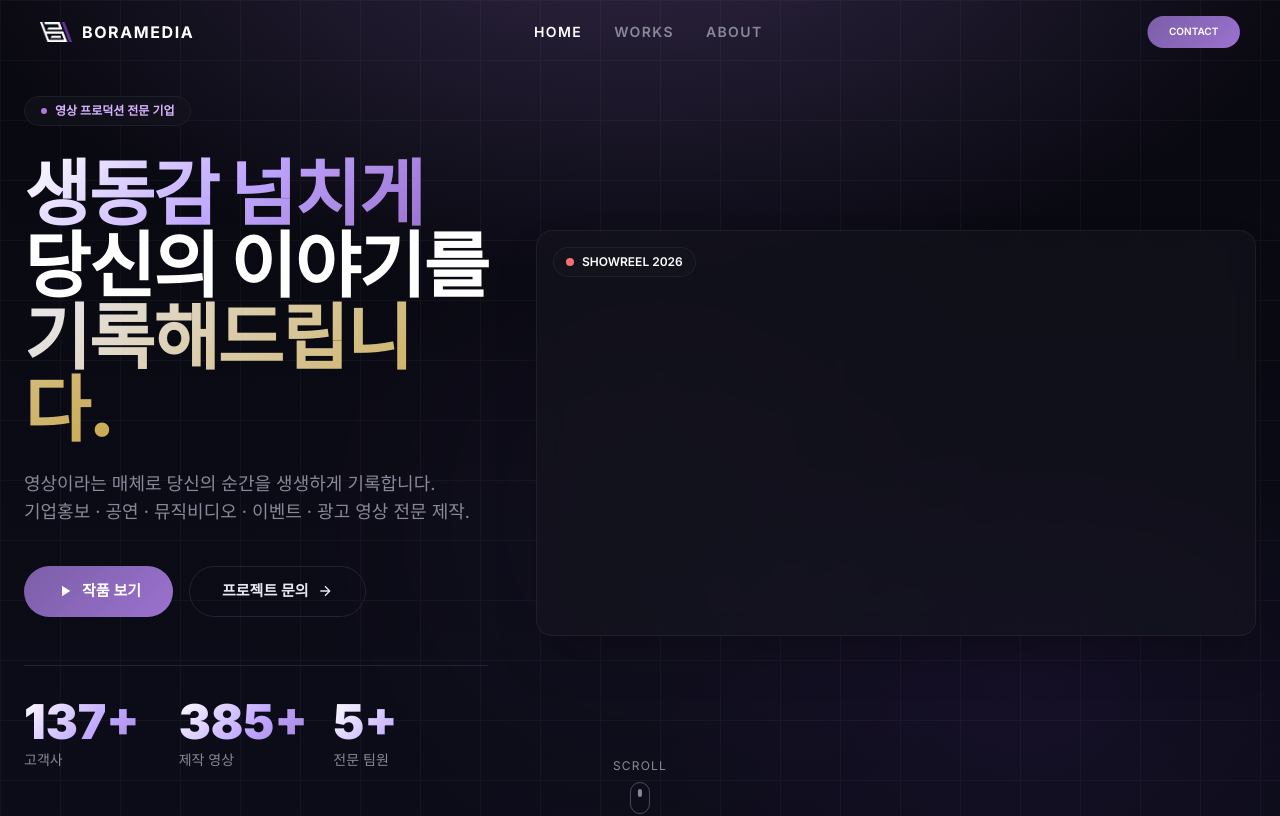
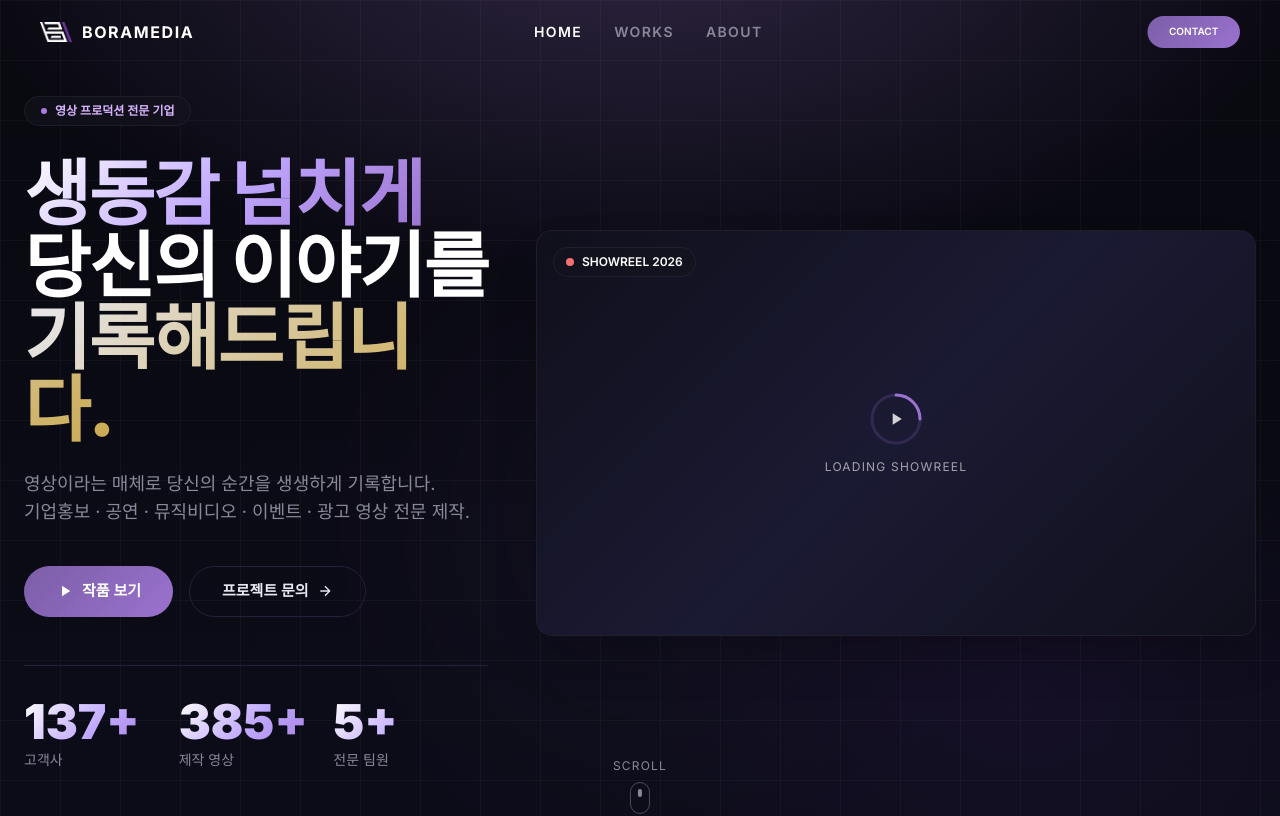
Before and after one commit to hootre/2026-borasite, a Next.js app: page / in a window 1280 px wide. Shown: the top 816 px of the page. Built offline with nearby package versions, Linux system fonts and the light colour scheme.

Commit message:
fix: 파비콘 정사각형 수정, 쇼릴 썸네일 로딩 오버레이 추가

```diff
--- a/app/page.tsx
+++ b/app/page.tsx
@@ -55,7 +55,7 @@ export default async function HomePage() {
   return (
     <>
       <HomeSchema worksCount={works.length} />
-      <Hero showreelEmbedUrl={showreel?.embedUrl} recentClients={recentClients} siteConfig={siteConfig} />
+      <Hero showreelEmbedUrl={showreel?.embedUrl} showreelThumbnail={showreel?.thumbnail} recentClients={recentClients} siteConfig={siteConfig} />
       <WorksGrid works={featuredWorks} customCategoryLabels={customCategoryLabels} />
       <Stats />
       <Services />
--- a/components/Hero.tsx
+++ b/components/Hero.tsx
@@ -1,24 +1,97 @@
 "use client";
 
-import { useEffect, useRef } from "react";
+import { useEffect, useRef, useState } from "react";
+import Image from "next/image";
 import Link from "next/link";
 import { SiteConfig, DEFAULT_CONFIG } from "@/lib/siteConfigTypes";
 
 interface HeroProps {
   showreelEmbedUrl?: string | null;
+  showreelThumbnail?: string | null;
   recentClients?: string[];
   siteConfig?: SiteConfig;
 }
 
-export default function Hero({ showreelEmbedUrl, siteConfig }: HeroProps) {
+export default function Hero({ showreelEmbedUrl, showreelThumbnail, siteConfig }: HeroProps) {
   const cfg = siteConfig ?? DEFAULT_CONFIG;
   const textRef = useRef<HTMLDivElement>(null);
+  const [videoLoaded, setVideoLoaded] = useState(false);
 
   useEffect(() => {
     const el = textRef.current;
     if (!el) return;
     setTimeout(() => el.classList.add("visible"), 100);
   }, []);
+
+  // 썸네일 fallback: Vimeo CDN 또는 그라디언트 플레이스홀더
+  const posterUrl = showreelThumbnail || null;
+
+  const VideoWrapper = ({ className }: { className?: string }) => (
+    <div className={`glass rounded-2xl overflow-hidden border border-white/5 shadow-2xl ${className ?? ''}`}>
+      <div className="video-wrapper relative">
+        {/* 로딩 오버레이 - 영상 로드 전까지 표시 */}
+        <div
+          className="absolute inset-0 z-10 flex items-center justify-center transition-opacity duration-700"
+          style={{ opacity: videoLoaded ? 0 : 1, pointerEvents: videoLoaded ? 'none' : 'auto' }}
+        >
+          {/* 썸네일 배경 */}
+          {posterUrl ? (
+            <Image
+              src={posterUrl}
+              alt="Showreel thumbnail"
+              fill
+              className="object-cover"
+              priority
+            />
+          ) : (
+            <div
+              className="absolute inset-0"
+              style={{ background: 'linear-gradient(135deg, #1A1A2E 0%, #2D2B55 50%, #1A1A2E 100%)' }}
+            />
+          )}
+          {/* 어두운 오버레이 */}
+          <div className="absolute inset-0 bg-black/40" />
+          {/* 스피너 + 텍스트 */}
+          <div className="relative z-10 flex flex-col items-center gap-3">
+            <div className="relative w-14 h-14">
+              {/* 바깥 원 */}
+              <svg className="absolute inset-0 animate-spin" viewBox="0 0 56 56" fill="none">
+                <circle cx="28" cy="28" r="24" stroke="rgba(123,94,167,0.25)" strokeWidth="3" />
+                <path
+                  d="M28 4 A24 24 0 0 1 52 28"
+                  stroke="#9B72CF"
+                  strokeWidth="3"
+                  strokeLinecap="round"
+                />
+              </svg>
+              {/* 재생 아이콘 */}
+              <div className="absolute inset-0 flex items-center justify-center">
+                <svg width="20" height="20" viewBox="0 0 24 24" fill="rgba(255,255,255,0.8)">
+                  <path d="M8 5v14l11-7z" />
+                </svg>
+              </div>
+            </div>
+            <span className="text-white/60 text-xs tracking-widest uppercase">Loading Showreel</span>
+          </div>
+        </div>
+
+        {/* 실제 Vimeo iframe */}
+        <iframe
+          src={showreelEmbedUrl ? `${showreelEmbedUrl}&background=1&autoplay=1&loop=1&muted=1` : 'about:blank'}
+          allow="autoplay; fullscreen; picture-in-picture"
+          style={{ border: 0, opacity: videoLoaded ? 1 : 0, transition: 'opacity 0.7s ease' }}
+          title="BORAMEDIA Showreel"
+          onLoad={() => setVideoLoaded(true)}
+        />
+      </div>
+
+      {/* SHOWREEL 뱃지 */}
+      <div className="absolute top-4 left-4 inline-flex items-center gap-2 glass px-3 py-1.5 rounded-full text-xs font-semibold text-white z-20">
+        <span className="w-2 h-2 rounded-full bg-red-400 animate-pulse" />
+        SHOWREEL 2026
+      </div>
+    </div>
+  );
 
   return (
     <section className="relative min-h-screen flex items-center overflow-hidden hero-gradient">
@@ -44,20 +117,7 @@ export default function Hero({ showreelEmbedUrl, siteConfig }: HeroProps) {
 
         {/* 모바일: showreel 상단 배치 */}
         <div className="block lg:hidden mb-6 relative">
-          <div className="glass rounded-2xl overflow-hidden border border-white/5 shadow-2xl">
-            <div className="video-wrapper">
-              <iframe
-                src={showreelEmbedUrl ? `${showreelEmbedUrl}&background=1&autoplay=1&loop=1&muted=1` : 'about:blank'}
-                allow="autoplay; fullscreen; picture-in-picture"
-                style={{ border: 0 }}
-                title="BORAMEDIA Showreel"
-              />
-            </div>
-            <div className="absolute top-3 left-3 inline-flex items-center gap-1.5 glass px-2.5 py-1 rounded-full text-[11px] font-semibold text-white">
-              <span className="w-1.5 h-1.5 rounded-full bg-red-400 animate-pulse" />
-              SHOWREEL 2026
-            </div>
-          </div>
+          <VideoWrapper />
         </div>
 
         {/* 데스크톱: 기존 좌우 레이아웃 */}
@@ -115,20 +175,7 @@ export default function Hero({ showreelEmbedUrl, siteConfig }: HeroProps) {
 
           {/* Right: Showreel card (데스크톱만) */}
           <div className="relative hidden lg:block lg:col-span-3">
-            <div className="glass rounded-2xl overflow-hidden border border-white/5 shadow-2xl">
-              <div className="video-wrapper">
-                <iframe
-                  src={showreelEmbedUrl ? `${showreelEmbedUrl}&background=1&autoplay=1&loop=1&muted=1` : 'about:blank'}
-                  allow="autoplay; fullscreen; picture-in-picture"
-                  style={{ border: 0 }}
-                  title="BORAMEDIA Showreel"
-                />
-              </div>
-              <div className="absolute top-4 left-4 inline-flex items-center gap-2 glass px-3 py-1.5 rounded-full text-xs font-semibold text-white">
-                <span className="w-2 h-2 rounded-full bg-red-400 animate-pulse" />
-                SHOWREEL 2026
-              </div>
-            </div>
+            <VideoWrapper />
           </div>
         </div>
       </div>
--- a/lib/vimeo.ts
+++ b/lib/vimeo.ts
@@ -161,10 +161,10 @@ export async function getAllWorks(): Promise<WorkMeta[]> {
   return works;
 }
 
-export async function getShowreel(): Promise<{ vimeoId: string; embedUrl: string } | null> {
+export async function getShowreel(): Promise<{ vimeoId: string; embedUrl: string; thumbnail?: string } | null> {
   const all = await getAllWorks();
   const found = all.find((w) => w.tags.some((t) => t === '메인영상'));
-  return found ? { vimeoId: found.vimeoId, embedUrl: found.vimeoEmbedUrl } : null;
+  return found ? { vimeoId: found.vimeoId, embedUrl: found.vimeoEmbedUrl, thumbnail: found.thumbnail } : null;
 }
 
 export async function getWorkBySlug(slug: string): Promise<WorkMeta | null> {
```
Also changed, not shown: app/icon.png, 1 other file (tests, documents, lock files or other folders).
